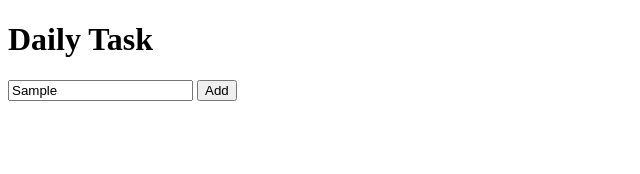
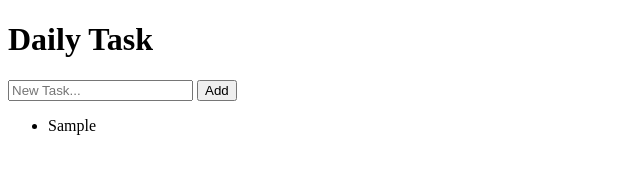
Before and after one commit to marzighased/daily-task, a plain HTML site: page index.html in a window 1280 px wide. Both pictures are taken after typing "Sample" into the empty fields and a click on the button "Add". Shown: the whole page, without its empty margins (0-640 px from the left). Drawn offline with Linux system fonts and the light colour scheme.

Commit message:
function added

```diff
--- a/index.html
+++ b/index.html
@@ -12,6 +12,16 @@
 
     <ul id="taskList"></ul>
 
-
+    <script>
+        function addTask() {
+            let task = document.getElementById("taskInput").value;
+            if (task !== "") {
+                let li = document.createElement("li");
+                li.textContent = task;
+                document.getElementById("taskList").appendChild(li);
+                document.getElementById("taskInput").value = "";
+            }
+        }
+    </script>
 </body>
 </html>
```
